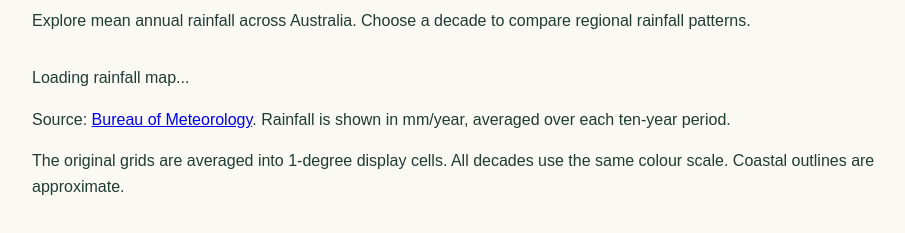
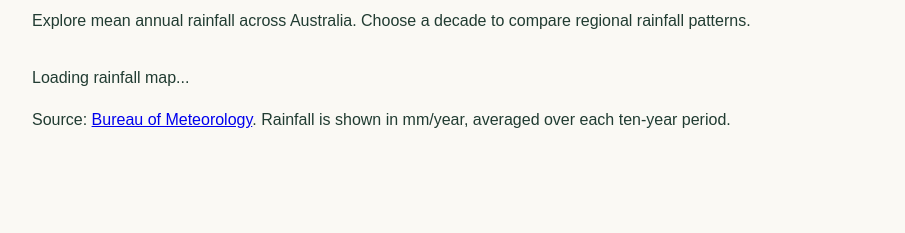
Before and after one commit to crob0055/FIT3179-DV-ll, a plain HTML site: page index.html in a window 1280 px wide. Shown: the part 105-338 px from the top of the page, without its empty margins (158-1063 px from the left). Drawn offline with Linux system fonts and the light colour scheme; a script that the page names is missing.

Commit message:
Remove paragraph about grid averaging and colour scale
Removed a paragraph about original grids and colour scale.

```diff
--- a/index.html
+++ b/index.html
@@ -24,7 +24,6 @@
     <div id="rainfall-map"></div>
     <p id="status" role="status">Loading rainfall map...</p>
     <p>Source: <a href="https://www.bom.gov.au/climate/maps/averages/decadal-rainfall/">Bureau of Meteorology</a>. Rainfall is shown in mm/year, averaged over each ten-year period.</p>
-    <p>The original grids are averaged into 1-degree display cells. All decades use the same colour scale. Coastal outlines are approximate.</p>
   </main>
   <script>
     // Keep index.html, this chart JSON and its GeoJSON data in the same folder.
```
